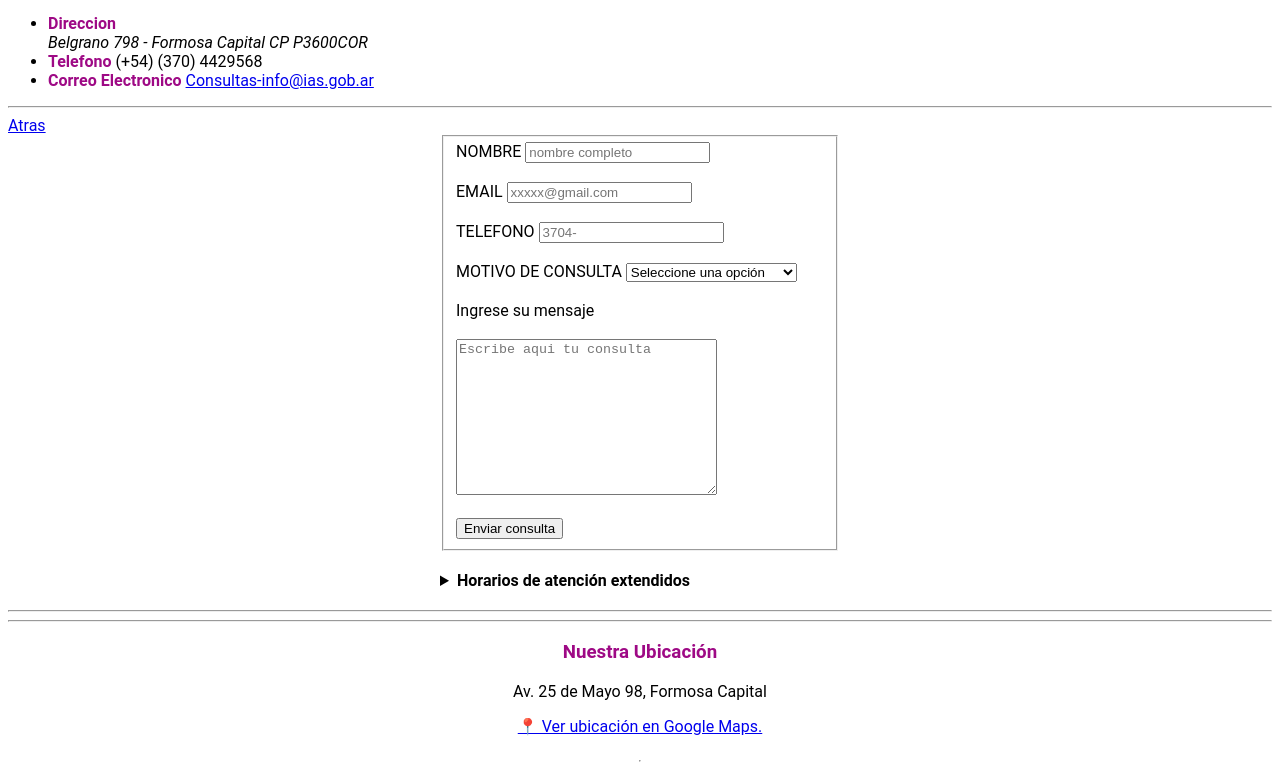
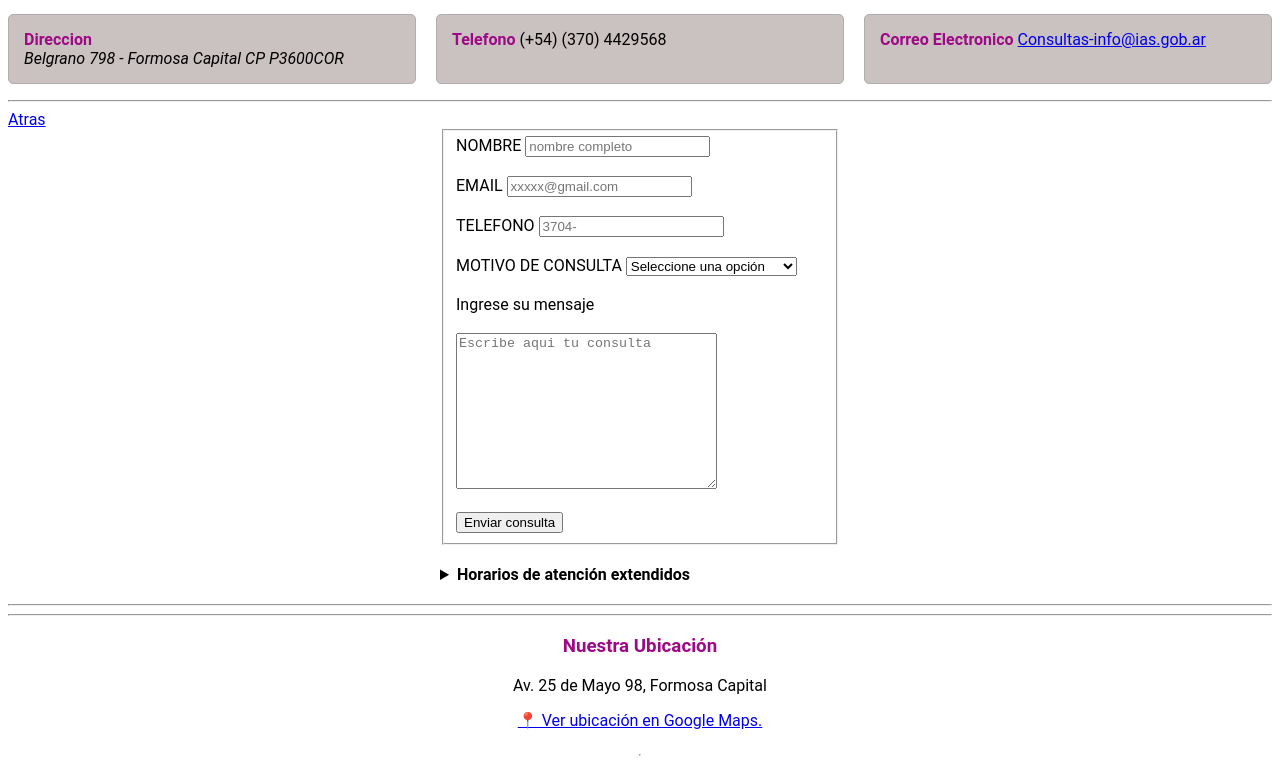
Before and after one commit to LucianaMenotti/IAS-PROYECTO, a plain HTML site: page contactos.html in a window 1280 px wide. Shown: the part 364-1141 px from the top of the page. Drawn offline with Linux system fonts and the light colour scheme.

Commit message:
style: actualizar lista a 3 columnas iguales usando 1fr

```diff
--- a/assets/style.css
+++ b/assets/style.css
@@ -58,15 +58,16 @@ body {
 
     /*#menu-principal ul li {
         display: inline-block;/*Alinea los elementos de la lista en una fila (horizontal).*/
-        margin: 0 100px;/*Centra un elemento (como imágenes o párrafos).
-        } */
+        margin: 0 100px; /*Centra un elemento (como imágenes o párrafos).
+
+    }
 
     /* Flexbox para el menú principal
     display: flex activa el modo flexbox
     justify-content: space-around distribuye los enlaces con espacio equitativo entre ellos*/
 
     #menu-principal ul{
-        display: flex; /*Hace que los li se pongan en fila*/
+        display:flex; /*Hace que los li se pongan en fila*/
         justify-content: space-around; /*los separa uniformemente*/
         list-style:none; /*saca los puntitos*/
         padding: 0;
@@ -183,3 +184,31 @@ body {
         grid-template-rows: auto auto 1fr auto;
         min-height: 100vh;
     }
+
+
+    /* Grid para la lista de funciones y datos
+-display: grid activa el modo grid
+-grid-template-columns: 1fr 1fr crea dos columnas de igual tamaño usando unidades fraccionarias
+-gap: 20px define el espacio de separación entre los elemantos*/
+
+main ul {
+display: grid;
+grid-template-columns: 1fr 1fr 1fr ; /* Crea 3 columnas exactamente iguales */
+gap: 20px;
+list-style: none; /* Opcional: para que quede más limpio sin puntos */
+padding: 0;
+}
+
+/* INVESTIGACIÓN SOBRE 1fr (Unidad Fraccionaria):
+- 1fr representa una "fracción" del espacio disponible en el contenedor grid.
+- Al usar '1fr 1fr', el navegador divide el ancho total en dos partes iguales.
+- Ventaja sobre el %: El 1fr calcula automáticamente el espacio del 'gap' (20px),
+evitando que el diseño se desborde o aparezca el scroll horizontal.*/
+/*Un toque extra para que los ítems se vean como tarjetitas */
+
+main ul li {
+background-color: rgb(202, 193, 193);
+padding: 15px;
+border: 1px solid rgb(175, 174, 174);
+border-radius: 5px;
+}
```
